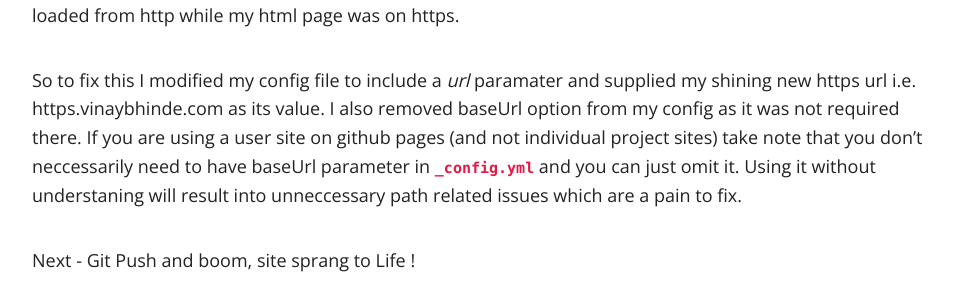
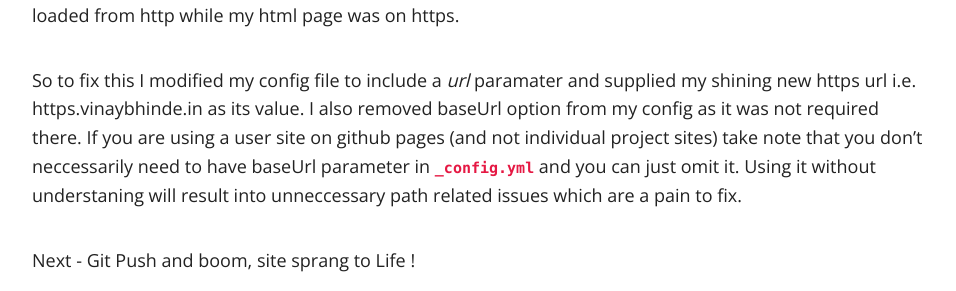
Before and after one commit to vinaynb/vinaynb.github.io, a Jekyll site: the page built from _posts/web-dev/2017-09-20-ssl-with-github-pages.md, in a window 1280 px wide and 900 px high, scrolled down 1275 px. Shown: the part 192-483 px from the top of the window, without its empty margins (158-1114 px from the left). Built offline with Jekyll 4.4.1, drawn with Linux system fonts in a browser that asks for light colours; nearby versions of some CDN libraries; comment, search, counter and statistics services are not loaded; some of the changed lines change nothing that is shown.

Commit message:
Update jekyll config to point to new domain
Signed-off-by: Vinay Bhinde <vinaynb@gmail.com>

```diff
--- a/_config.yml
+++ b/_config.yml
@@ -18,7 +18,7 @@
 #Local
 #baseurl:            "0.0.0.0"
 #Live
-url:        	  "https://vinaybhinde.com"
+url:        	  "https://vinaybhinde.in"
 #url:            "http://localhost:4000"
 
 # Owner/author information
@@ -83,8 +83,8 @@
 
 prose:
   rooturl: '_posts'
-  siteurl: 'https://vinaybhinde.com'
-  relativeLinks: 'https://vinaybhinde.com/links.jsonp'
+  siteurl: 'https://vinaybhinde.in'
+  relativeLinks: 'https://vinaybhinde.in/links.jsonp'
   media: 'images'
   metadata:
     _posts:
--- a/_posts/web-dev/2017-09-20-ssl-with-github-pages.md
+++ b/_posts/web-dev/2017-09-20-ssl-with-github-pages.md
@@ -25,7 +25,7 @@
 
 The prime reason here was that my jekyll theme structure appended all my scripts and css files with the string that is stored in url property inside `_config.yml`. Ironically i did not have such a property in my config file and hence it somehow used my old url which did not have https in it. So all my assets were being loaded from http while my html page was on https.
 
-So to fix this I modified my config file to include a *url* paramater and supplied my shining new https url i.e. https.vinaybhinde.com as its value. I also removed baseUrl option from my config as it was not required there. If you are using a user site on github pages (and not individual project sites) take note that you don't neccessarily need to have baseUrl parameter in `_config.yml` and you can just omit it. Using it without understaning will result into unneccessary path related issues which are a pain to fix.
+So to fix this I modified my config file to include a *url* paramater and supplied my shining new https url i.e. https.vinaybhinde.in as its value. I also removed baseUrl option from my config as it was not required there. If you are using a user site on github pages (and not individual project sites) take note that you don't neccessarily need to have baseUrl parameter in `_config.yml` and you can just omit it. Using it without understaning will result into unneccessary path related issues which are a pain to fix.
 
 Next - Git Push and boom, site sprang to Life !
 
```
Also changed, not shown: 9 other files.
